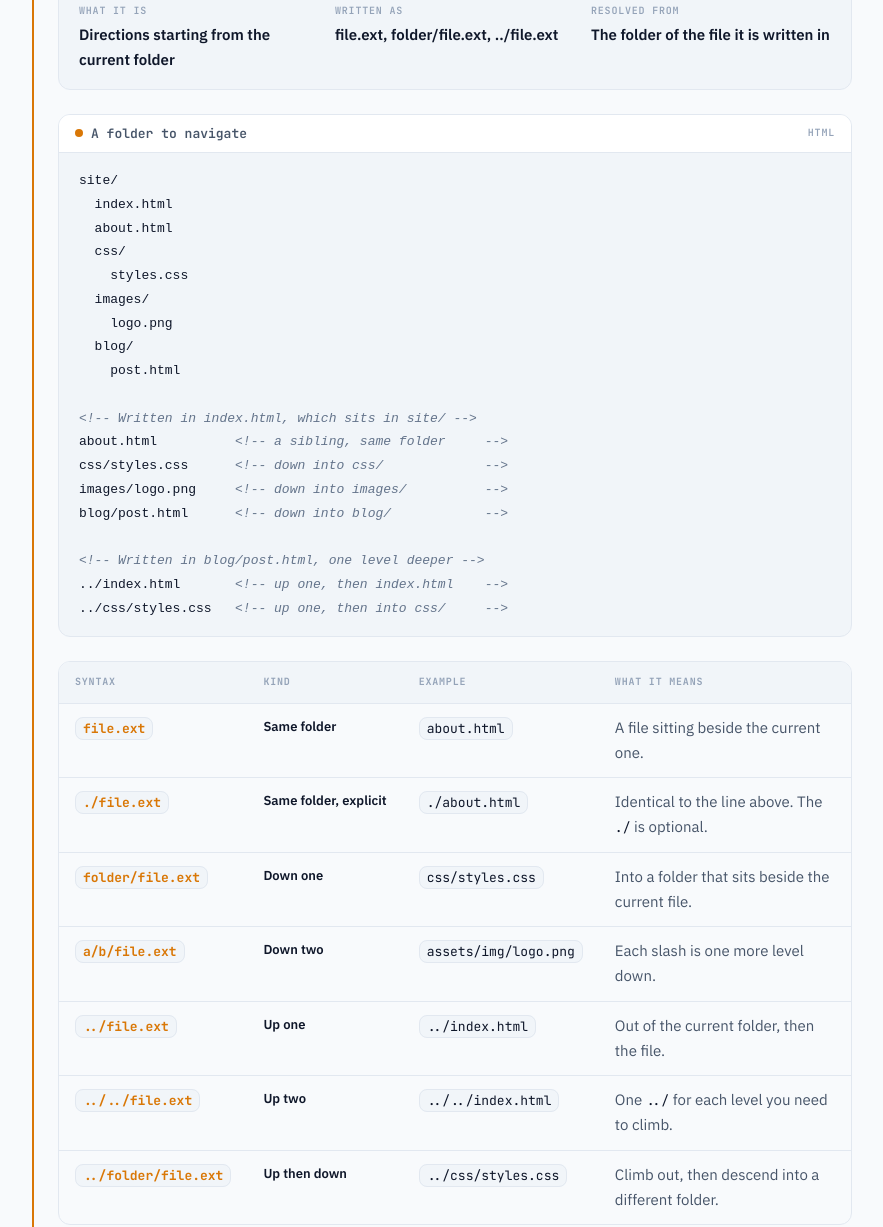
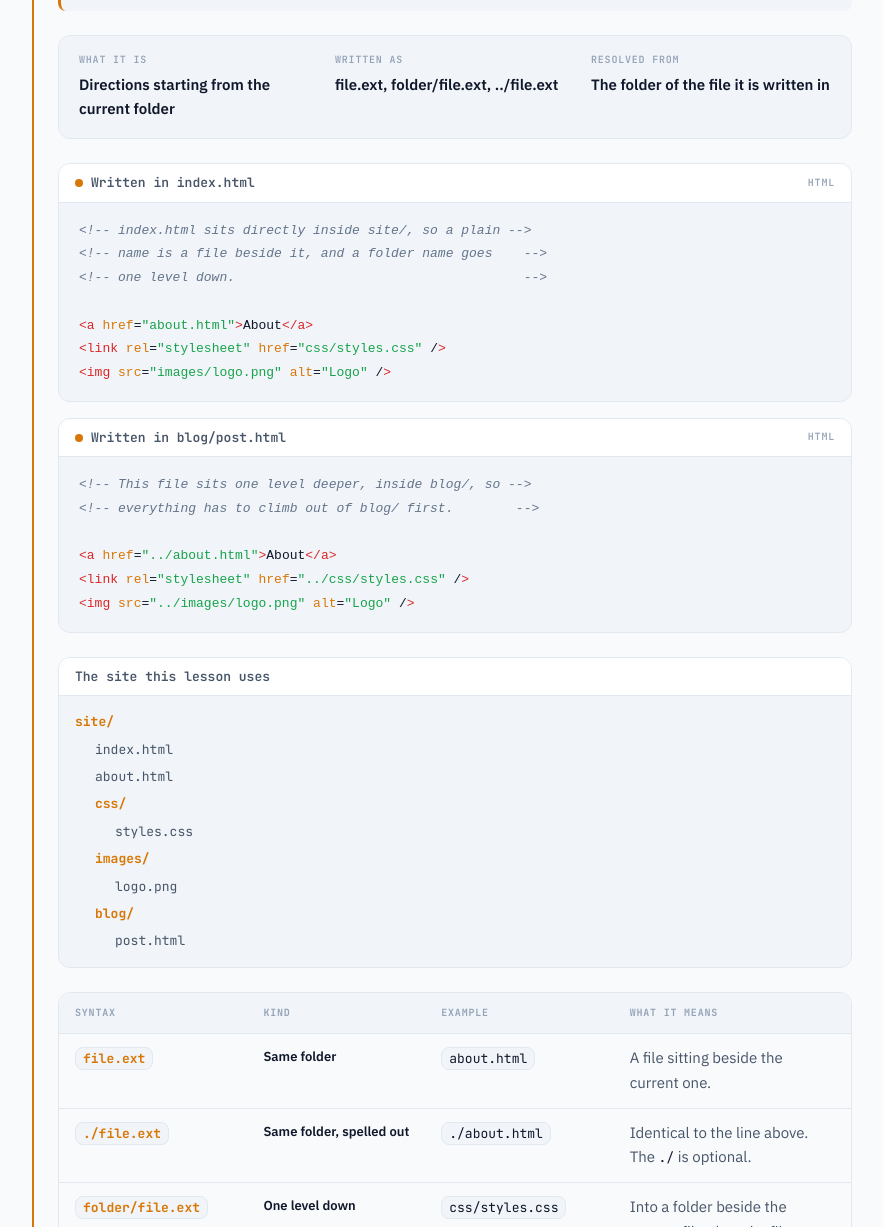
Before and after one commit to Raikiri001/Website-Develeopment-For-Beginners, a website: page theory/file-paths/index.html in a window 1280 px wide. Shown: the part 2260-3487 px from the top of the page, without its empty margins (334-1217 px from the left). Drawn offline with Linux system fonts and the light colour scheme.

Commit message:
refactor(file-paths): Show folder structures as trees and resolve paths in steps

```diff
--- a/assets/css/lesson.css
+++ b/assets/css/lesson.css
@@ -983,3 +983,65 @@
     font-size: var(--text-sm);
   }
 }
+
+/* ---------- File tree ---------- */
+/* A folder structure is data, so it gets a real component instead of being
+   typed into a code block and pretending to be markup. */
+.tree-figure {
+  margin: 0 0 var(--space-6);
+  border: 1px solid var(--border-color);
+  border-radius: var(--radius-md);
+  overflow: hidden;
+  background-color: var(--bg-sunken);
+}
+
+.tree-figure figcaption {
+  padding: var(--space-2) var(--space-4);
+  background-color: var(--bg-elevated);
+  border-bottom: 1px solid var(--border-color);
+  font-family: var(--font-mono);
+  font-size: var(--text-xs);
+  font-weight: 600;
+  color: var(--text-secondary);
+}
+
+.file-tree {
+  padding: var(--space-3) var(--space-4);
+}
+
+/* Indentation is driven by --depth, so nesting cannot drift out of step
+   with the data the way hand-typed spaces do. */
+.tree-row {
+  display: flex;
+  align-items: center;
+  gap: var(--space-3);
+  padding: 2px 0 2px calc(var(--depth) * var(--space-5));
+  font-family: var(--font-mono);
+  font-size: var(--text-xs);
+  line-height: 1.8;
+  color: var(--text-secondary);
+}
+
+.tree-name.is-folder {
+  color: var(--accent);
+  font-weight: 700;
+}
+
+.tree-row.is-marked {
+  background-color: var(--accent-primary-tint);
+  border-radius: var(--radius-sm);
+  color: var(--text-primary);
+}
+
+.tree-mark {
+  font-family: var(--font-sans);
+  font-size: 10px;
+  font-weight: 700;
+  letter-spacing: 0.06em;
+  text-transform: uppercase;
+  padding: 1px 7px;
+  border-radius: var(--radius-pill);
+  background-color: var(--accent-primary);
+  color: var(--white);
+  white-space: nowrap;
+}
--- a/assets/js/lesson.js
+++ b/assets/js/lesson.js
@@ -167,7 +167,7 @@
           })
           .join("");
 
-        const code = s.blocks
+        const code = (s.blocks || [])
           .map(function (b) {
             return (
               '<figure class="code-figure"><figcaption><span class="file-dot"></span>' +
@@ -221,6 +221,25 @@
             "</tbody></table></div>"
           : "";
 
+        const tree = s.tree
+          ? '<figure class="tree-figure"><figcaption>' +
+            escapeHtml(s.tree.label) + "</figcaption>" +
+            '<div class="file-tree">' +
+            s.tree.lines
+              .map(function (line) {
+                return (
+                  '<div class="tree-row' + (line.mark ? " is-marked" : "") + '"' +
+                  ' style="--depth:' + (line.depth || 0) + '">' +
+                  '<span class="tree-name' + (line.kind === "folder" ? " is-folder" : "") + '">' +
+                  escapeHtml(line.name) + "</span>" +
+                  (line.mark ? '<span class="tree-mark">' + escapeHtml(line.mark) + "</span>" : "") +
+                  "</div>"
+                );
+              })
+              .join("") +
+            "</div></figure>"
+          : "";
+
         return (
           '<section class="method" id="' + s.id + '" style="--accent:' + s.accent + '">' +
           '<header class="method-head"><span class="method-num">' + s.number + "</span>" +
@@ -228,7 +247,8 @@
           '<p class="method-lead">' + s.lead + "</p>" +
           keyPoint +
           '<dl class="method-meta">' + meta + "</dl>" +
-          '<div class="method-code">' + code + "</div>" +
+          (code ? '<div class="method-code">' + code + "</div>" : "") +
+          tree +
           examples +
           (s.ladder ? '<ol class="ladder ladder-inline">' + ladderRows(s.ladder) + "</ol>" : "") +
           '<div class="method-notes">' + notes + "</div>" +
--- a/theory/file-paths/content.js
+++ b/theory/file-paths/content.js
@@ -1,7 +1,4 @@
 /* File Paths - lesson content. Explains what a path is and how one is resolved in general, so it holds up whatever folder structures an activity happens to use. */
-
-const TREE =
-  '<pre class="tree">site/\n  index.html\n  about.html\n  css/\n    styles.css\n  images/\n    logo.png\n  blog/\n    post.html</pre>';
 
 const PARTS = [
   {
@@ -47,7 +44,7 @@ const PARTS = [
       "What to watch for":
         "A broken image usually shows a placeholder, but a broken stylesheet shows nothing at all. The page just renders with browser defaults, which looks like the CSS is at fault when the path is.",
       "Worth remembering":
-        "Paths are case sensitive on most web servers, even though they often are not on your own computer. <code>Logo.png</code> and <code>logo.png</code> are different files once the site is published.",
+        "Paths are case sensitive on most web servers, even where they are not on your own computer, so <code>Logo.png</code> and <code>logo.png</code> become different files once the site is published. Note also that a path in a URL no longer has to match real folders on the server: MDN describes it as <a href=\"https://developer.mozilla.org/en-US/docs/Learn_web_development/Howto/Web_mechanics/What_is_a_URL\" target=\"_blank\" rel=\"noopener\">mostly an abstraction</a> the server handles however it likes.",
     },
     demo: {
       editorKind: "html",
@@ -66,43 +63,55 @@ const PARTS = [
     tagline: "Directions from where you are",
     accent: "#d97706",
     lead:
-      "A <strong>relative path</strong> starts from <strong>the folder the current file is in</strong>. It does not say where the site starts, only how to get there from here, which is why the same path can mean different files in different pages.",
+      "A <strong>relative path</strong> leaves out everything the browser can work out for itself. It starts from <strong>the folder holding the current file</strong>, so the same path written in two different files can point at two different places.",
+    keyPoint:
+      "<code>../</code> means <strong>go up one folder</strong>. It comes from the Unix file system, and you need one for every level between where you are and where you are going.",
+    tree: {
+      label: "The site this lesson uses",
+      lines: [
+        { depth: 0, name: "site/", kind: "folder" },
+        { depth: 1, name: "index.html", kind: "file" },
+        { depth: 1, name: "about.html", kind: "file" },
+        { depth: 1, name: "css/", kind: "folder" },
+        { depth: 2, name: "styles.css", kind: "file" },
+        { depth: 1, name: "images/", kind: "folder" },
+        { depth: 2, name: "logo.png", kind: "file" },
+        { depth: 1, name: "blog/", kind: "folder" },
+        { depth: 2, name: "post.html", kind: "file" },
+      ],
+    },
     blocks: [
       {
-        label: "A folder to navigate",
+        label: "Written in index.html",
         lang: "html",
-        code: `site/
-  index.html
-  about.html
-  css/
-    styles.css
-  images/
-    logo.png
-  blog/
-    post.html
+        code: `<!-- index.html sits directly inside site/, so a plain -->
+<!-- name is a file beside it, and a folder name goes    -->
+<!-- one level down.                                     -->
 
-<!-- Written in index.html, which sits in site/ -->
-about.html          <!-- a sibling, same folder     -->
-css/styles.css      <!-- down into css/             -->
-images/logo.png     <!-- down into images/          -->
-blog/post.html      <!-- down into blog/            -->
+<a href="about.html">About</a>
+<link rel="stylesheet" href="css/styles.css" />
+<img src="images/logo.png" alt="Logo" />`,
+      },
+      {
+        label: "Written in blog/post.html",
+        lang: "html",
+        code: `<!-- This file sits one level deeper, inside blog/, so -->
+<!-- everything has to climb out of blog/ first.        -->
 
-<!-- Written in blog/post.html, one level deeper -->
-../index.html       <!-- up one, then index.html    -->
-../css/styles.css   <!-- up one, then into css/     -->`,
+<a href="../about.html">About</a>
+<link rel="stylesheet" href="../css/styles.css" />
+<img src="../images/logo.png" alt="Logo" />`,
       },
     ],
-    keyPoint:
-      "<code>../</code> means <strong>go up one folder</strong>. Every <code>../</code> at the front of a path is one level up, and you need one for each folder between you and the site root.",
     exampleHeadings: ["Syntax", "Kind", "Example", "What it means"],
     examples: [
       { syntax: "file.ext", label: "Same folder", code: "about.html", meaning: "A file sitting beside the current one." },
-      { syntax: "./file.ext", label: "Same folder, explicit", code: "./about.html", meaning: "Identical to the line above. The <code>./</code> is optional." },
-      { syntax: "folder/file.ext", label: "Down one", code: "css/styles.css", meaning: "Into a folder that sits beside the current file." },
-      { syntax: "a/b/file.ext", label: "Down two", code: "assets/img/logo.png", meaning: "Each slash is one more level down." },
-      { syntax: "../file.ext", label: "Up one", code: "../index.html", meaning: "Out of the current folder, then the file." },
-      { syntax: "../../file.ext", label: "Up two", code: "../../index.html", meaning: "One <code>../</code> for each level you need to climb." },
-      { syntax: "../folder/file.ext", label: "Up then down", code: "../css/styles.css", meaning: "Climb out, then descend into a different folder." },
+      { syntax: "./file.ext", label: "Same folder, spelled out", code: "./about.html", meaning: "Identical to the line above. The <code>./</code> is optional." },
+      { syntax: "folder/file.ext", label: "One level down", code: "css/styles.css", meaning: "Into a folder beside the current file, then the file." },
+      { syntax: "a/b/file.ext", label: "Two levels down", code: "images/icons/x.png", meaning: "Each slash is one more level down." },
+      { syntax: "../file.ext", label: "One level up", code: "../about.html", meaning: "Out of the current folder, then the file." },
+      { syntax: "../../file.ext", label: "Two levels up", code: "../../index.html", meaning: "One <code>../</code> for each level you need to climb." },
+      { syntax: "../folder/file.ext", label: "Up, then down", code: "../css/styles.css", meaning: "Climb out, then descend into a different folder." },
     ],
     meta: {
       "What it is": "Directions starting from the current folder",
@@ -111,22 +120,21 @@ blog/post.html      <!-- down into blog/            -->
     },
     notes: {
       "How it works":
-        "The browser starts in the folder holding the current file, then applies each step in turn. A plain name or a folder name goes down, and <code>../</code> goes up.",
+        "The browser looks for the file in a subfolder of the one holding the current file. A plain name or a folder name goes down; <code>../</code> goes up.",
       "What to watch for":
-        "The same path means different things in different files. <code>css/styles.css</code> works from <code>index.html</code> but not from <code>blog/post.html</code>, which needs <code>../css/styles.css</code> instead.",
+        "The same text means different files in different places. <code>css/styles.css</code> is correct in <code>index.html</code> and wrong in <code>blog/post.html</code>, which needs <code>../css/styles.css</code>.",
       "Worth remembering":
-        "Relative paths survive being moved. Copy the whole site folder anywhere, or publish it under any domain, and every relative path still works because none of them names the site root.",
+        "Relative paths survive being moved. Copy the whole folder anywhere, or publish it under any domain or subfolder, and every one of them still works, because none of them names the site root.",
     },
     demo: {
       editorKind: "html",
       editorLabel: "index.html",
-      paneCss: ".tree { font-family: monospace; font-size: 12px; background: #f1f5f9; padding: 8px; }",
-      value: '<p>From <strong>index.html</strong>, the stylesheet is at:</p>\n<p><code>css/styles.css</code></p>\n<p>From <strong>blog/post.html</strong> it is at:</p>\n<p><code>../css/styles.css</code></p>',
-      result: "Same file, two different paths, because the starting point moved.",
+      paneCss: "code { background: #f1f5f9; padding: 1px 5px; }",
+      value: '<p>From <strong>index.html</strong>: <code>css/styles.css</code></p>\n<p>From <strong>blog/post.html</strong>: <code>../css/styles.css</code></p>\n<p>Same file. Different starting point.</p>',
+      result: "Same target file, two different paths, because the starting point moved.",
       panes: [{ label: "Rendered page", html: "", applies: true }],
     },
   },
-
   {
     id: "absolute",
     number: "03",
@@ -192,44 +200,65 @@ blog/post.html      <!-- down into blog/            -->
     id: "resolving",
     number: "04",
     name: "Resolving a Path",
-    tagline: "Working it out step by step",
+    tagline: "Following it one step at a time",
     accent: "#7c3aed",
     lead:
-      "To work out where a relative path lands, <strong>start at the current file's folder and apply one step at a time</strong>. This is exactly what the browser does, and doing it by hand is how you find the mistake.",
-    blocks: [
+      "To work out where a relative path lands, <strong>start at the current file's folder and take one step per slash</strong>. This is exactly what the browser does, and doing it by hand is how you find the mistake.",
+    keyPoint:
+      "Start from the current file's <strong>folder</strong>, not the file itself. Counting the file as a level is the mistake behind almost every off-by-one path error.",
+    tree: {
+      label: "Resolving ../images/logo.png, written in blog/post.html",
+      lines: [
+        { depth: 0, name: "site/", kind: "folder" },
+        { depth: 1, name: "index.html", kind: "file" },
+        { depth: 1, name: "css/", kind: "folder" },
+        { depth: 2, name: "styles.css", kind: "file" },
+        { depth: 1, name: "images/", kind: "folder" },
+        { depth: 2, name: "logo.png", kind: "file", mark: "target" },
+        { depth: 1, name: "blog/", kind: "folder" },
+        { depth: 2, name: "post.html", kind: "file", mark: "you are here" },
+      ],
+    },
+    ladder: [
       {
-        label: "Working it out",
-        lang: "html",
-        code: `<!-- Current file:  site/blog/post.html          -->
-<!-- Path written:   ../images/logo.png          -->
-
-<!-- Step 0: start in the current file's FOLDER  -->
-<!--         site/blog/                          -->
-
-<!-- Step 1: ../   go up one level               -->
-<!--         site/                                -->
-
-<!-- Step 2: images/   go down into images        -->
-<!--         site/images/                         -->
-
-<!-- Step 3: logo.png   the file itself           -->
-<!--         site/images/logo.png    <- resolved  -->
-
-<!-- Note step 0. The starting point is the       -->
-<!-- FOLDER, never the file itself, which is the  -->
-<!-- single most common slip.                     -->`,
+        rank: "0",
+        title: "Start in the current file's folder",
+        body: "Not the file. <code>blog/post.html</code> is the file, so the starting point is <code>blog/</code>.",
+        code: "site/blog/",
+      },
+      {
+        rank: "1",
+        title: "../  goes up one level",
+        body: "Drop the last folder off the end. There is one <code>../</code>, so climb once.",
+        code: "site/blog/   ->   site/",
+      },
+      {
+        rank: "2",
+        title: "images/  goes down into that folder",
+        body: "A folder name adds one level. Add it to the end.",
+        code: "site/   ->   site/images/",
+      },
+      {
+        rank: "3",
+        title: "logo.png  is the file itself",
+        body: "The last segment has no slash after it, so it is the file being asked for.",
+        code: "site/images/logo.png",
+      },
+      {
+        rank: "4",
+        title: "Check the answer against the tree",
+        body: "<code>site/images/logo.png</code> is exactly where the file sits, so the path is right. If it had not matched, the difference would tell you how many levels you were out by.",
+        code: "resolved  ==  actual   ->   it works",
       },
     ],
-    keyPoint:
-      "Start from the current file's <strong>folder</strong>, not the file. Counting the file itself as a level is the mistake behind most off-by-one path errors.",
-    exampleHeadings: ["From", "Path written", "Steps", "Resolves to"],
+    exampleHeadings: ["Written in", "Path", "What happens", "Resolves to"],
     examples: [
-      { syntax: "index.html", label: "css/styles.css", code: "down into css", meaning: "<code>css/styles.css</code>" },
-      { syntax: "blog/post.html", label: "css/styles.css", code: "down into blog/css", meaning: "<code>blog/css/styles.css</code>, which does not exist." },
-      { syntax: "blog/post.html", label: "../css/styles.css", code: "up one, then down", meaning: "<code>css/styles.css</code>" },
-      { syntax: "blog/post.html", label: "../index.html", code: "up one", meaning: "<code>index.html</code>" },
-      { syntax: "blog/post.html", label: "post.html", code: "same folder", meaning: "<code>blog/post.html</code>, itself." },
-      { syntax: "index.html", label: "../index.html", code: "up past the root", meaning: "Outside the site. Nothing is there." },
+      { syntax: "index.html", label: "css/styles.css", code: "Down into css/", meaning: "<code>css/styles.css</code>. Correct." },
+      { syntax: "blog/post.html", label: "css/styles.css", code: "Down into blog/css/", meaning: "<code>blog/css/styles.css</code>. Nothing is there." },
+      { syntax: "blog/post.html", label: "../css/styles.css", code: "Up one, then down", meaning: "<code>css/styles.css</code>. Correct." },
+      { syntax: "blog/post.html", label: "../index.html", code: "Up one", meaning: "<code>index.html</code>. Correct." },
+      { syntax: "blog/post.html", label: "post.html", code: "Same folder", meaning: "<code>blog/post.html</code>, the file itself." },
+      { syntax: "index.html", label: "../index.html", code: "Up past the top", meaning: "Outside the site. Nothing is there, and no error is raised." },
     ],
     meta: {
       "What it is": "Following a path one step at a time",
@@ -238,22 +267,21 @@ blog/post.html      <!-- down into blog/            -->
     },
     notes: {
       "How it works":
-        "Take the current file's folder as the starting point, then read the path left to right. Each <code>../</code> removes one folder from the end, and each name adds one.",
+        "Take the current file's folder, then read the path left to right. Each <code>../</code> removes one folder from the end, each folder name adds one, and the last segment is the file.",
       "What to watch for":
-        "Going up past the top of the site does not wrap around or error, it simply points at nothing. The request fails and whatever needed the file is missing.",
+        "Climbing above the top of the site does not wrap around or warn you. The path simply points at nothing, the request fails, and whatever needed the file is missing.",
       "Worth remembering":
-        "When a path is wrong, resolve it by hand and compare the answer to where the file actually is. The difference tells you exactly how many levels you are out by.",
+        "When something will not load, resolve its path by hand and compare the answer with where the file actually sits. The gap between the two is your mistake, and usually it is one level.",
     },
     demo: {
       editorKind: "html",
-      editorLabel: "index.html",
-      paneCss: ".tree { font-family: monospace; font-size: 12px; background: #f1f5f9; padding: 8px; white-space: pre; }",
-      value: '<p>Resolve <code>../images/logo.png</code> from <code>blog/post.html</code>:</p>\n<p>blog/ &rarr; up one &rarr; images/ &rarr; logo.png</p>\n<p><strong>images/logo.png</strong></p>',
-      result: "Every path can be worked out this way, one step at a time.",
-      panes: [{ label: "Rendered page", html: "", applies: true }],
+      editorLabel: "Try resolving one yourself",
+      paneCss: "code { background: #f1f5f9; padding: 1px 5px; } li { margin-bottom: 4px; }",
+      value: '<p>From <strong>blog/post.html</strong>, resolve <code>../css/styles.css</code></p>\n<ol>\n  <li>Start: <code>blog/</code></li>\n  <li><code>../</code> up one: <code>site root</code></li>\n  <li><code>css/</code> down one: <code>css/</code></li>\n  <li>File: <code>css/styles.css</code></li>\n</ol>',
+      result: "Every path resolves this way. Change the steps above and check your own working.",
+      panes: [{ label: "Working it out", html: "", applies: true }],
     },
   },
-
   {
     id: "context",
     number: "05",
@@ -282,6 +310,17 @@ blog/post.html      <!-- down into blog/            -->
     ],
     keyPoint:
       "A <code>url()</code> in a stylesheet is resolved from <strong>the stylesheet's folder</strong>, not the page's. Move a CSS file into a subfolder and every <code>url()</code> inside it needs rewriting.",
+    tree: {
+      label: "index.html links css/styles.css, and both want images/logo.png",
+      lines: [
+        { depth: 0, name: "site/", kind: "folder" },
+        { depth: 1, name: "index.html", kind: "file", mark: "images/logo.png" },
+        { depth: 1, name: "css/", kind: "folder" },
+        { depth: 2, name: "styles.css", kind: "file", mark: "../images/logo.png" },
+        { depth: 1, name: "images/", kind: "folder" },
+        { depth: 2, name: "logo.png", kind: "file", mark: "target" },
+      ],
+    },
     exampleHeadings: ["Written in", "Path", "Resolved from", "Points at"],
     examples: [
       { syntax: "index.html", label: "images/logo.png", code: "The page's folder", meaning: "<code>images/logo.png</code>" },
```
